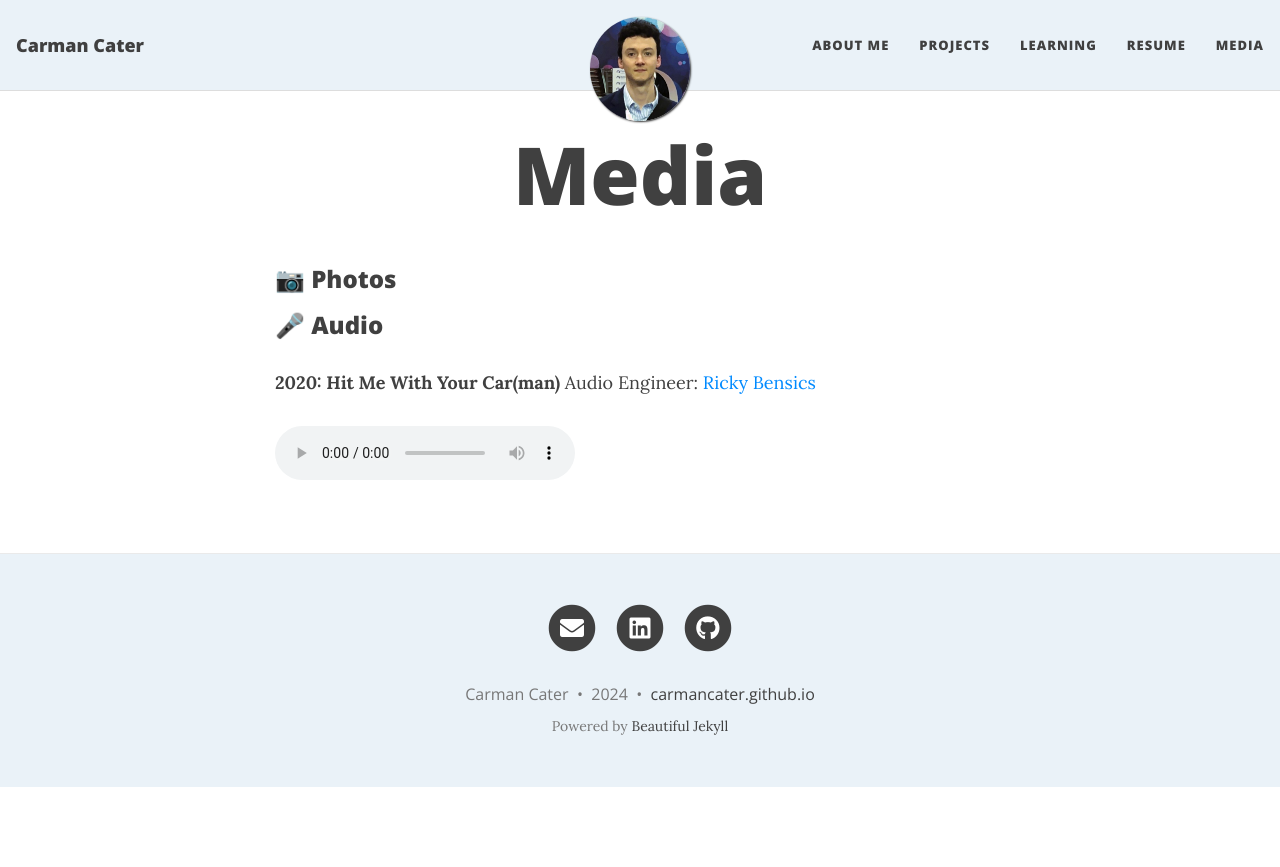
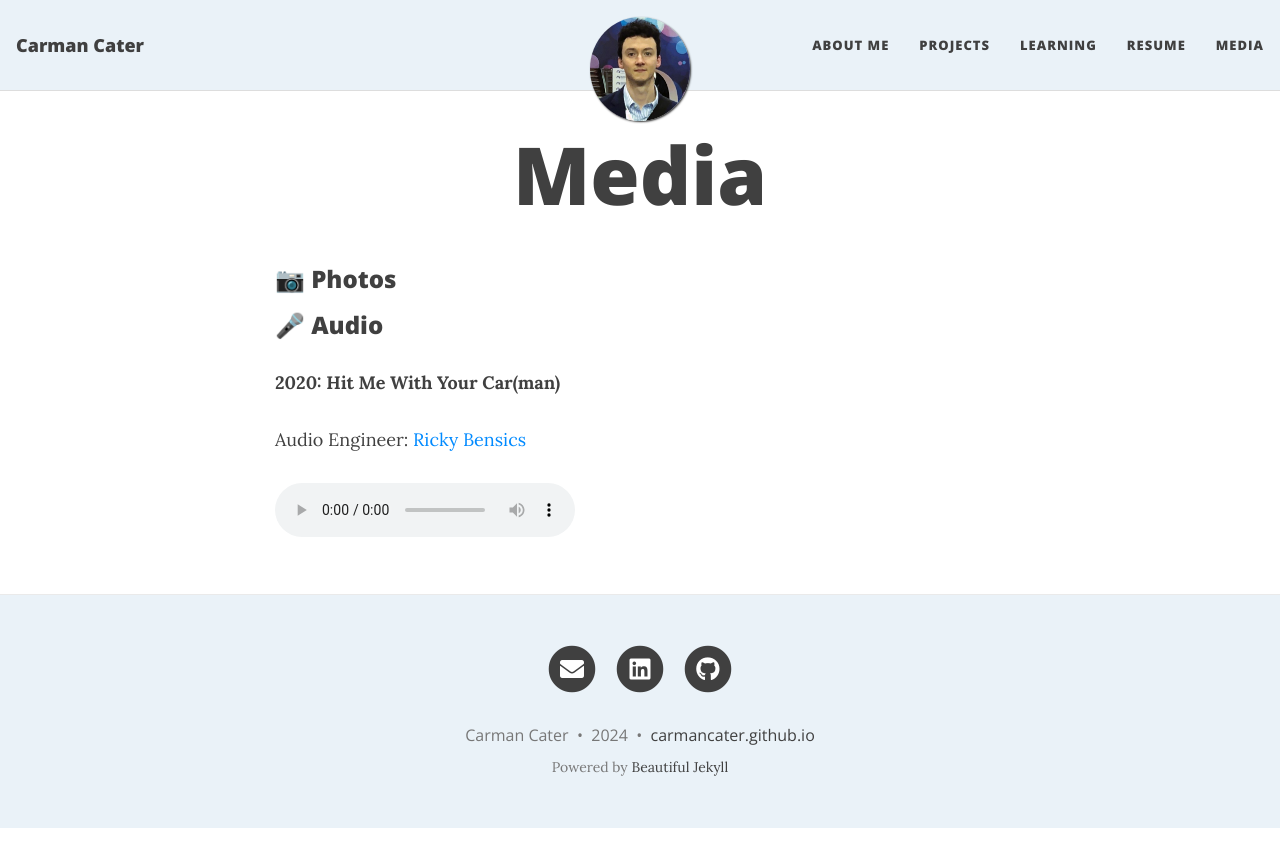
Before and after one commit to carmancater/carmancater.github.io, a Jekyll site: the page built from media.md, in a window 1280 px wide. Shown: the top 867 px of the page. Built offline with Jekyll 4.4.1, drawn with Linux system fonts in a browser that asks for light colours; nearby versions of some CDN libraries; emoji names are drawn with the system emoji font.

Commit message:
Update media.md

```diff
--- a/media.md
+++ b/media.md
@@ -9,7 +9,9 @@
 
 ### :microphone: Audio
 **2020: Hit Me With Your Car(man)**
+
 Audio Engineer: [Ricky Bensics](https://www.linkedin.com/in/rickybensics/){:target="_blank"}
-<figure>
+<audio controls src="/assets/audio/hit me with your carman.mp3"></audio>
+<!-- <figure>
   <audio controls src="/assets/audio/hit me with your carman.mp3"></audio>
-</figure>
+</figure> -->
```
